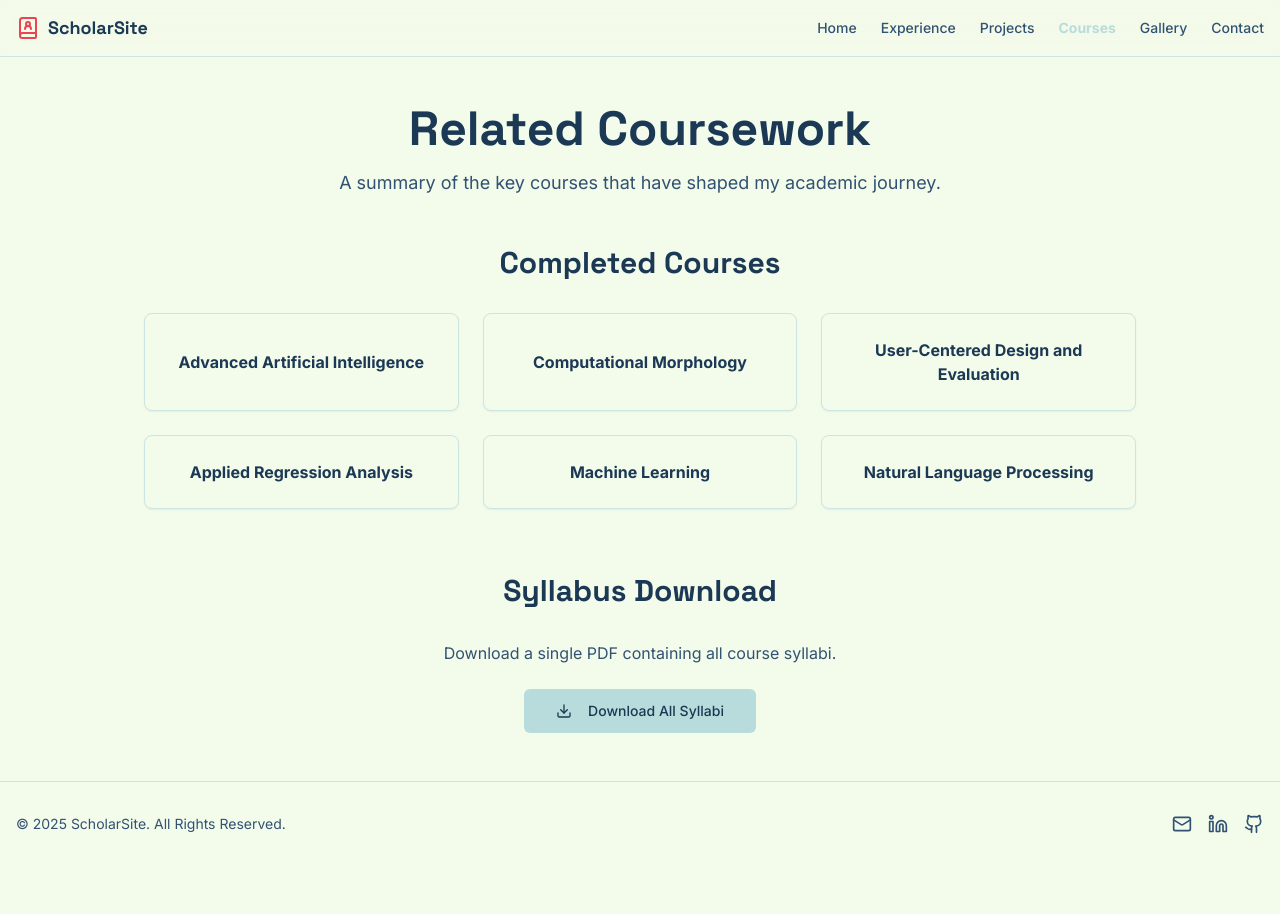
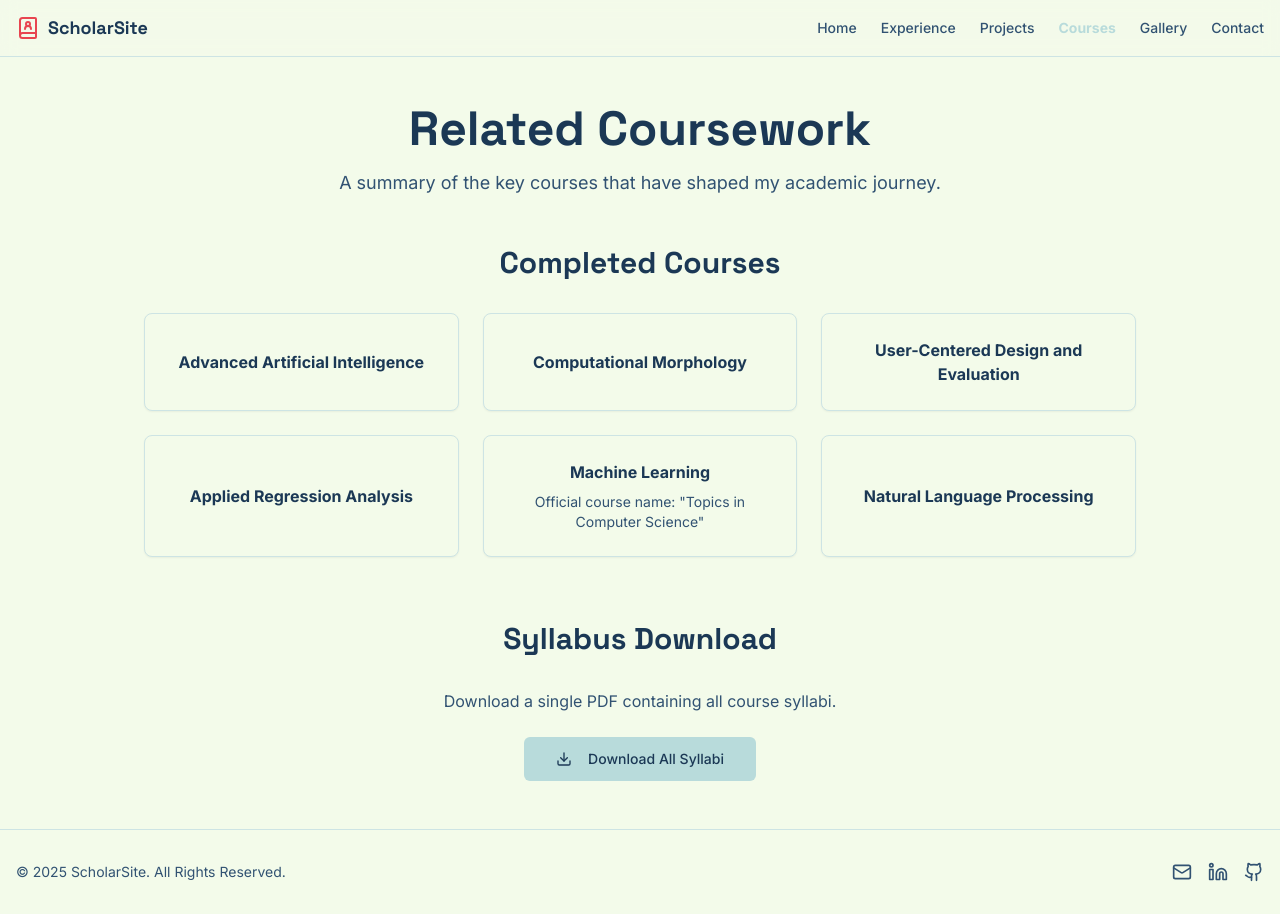
Before and after one commit to DearShervin/dearshervin.github.io, a Next.js app: page /studio/courses in a window 1280 px wide. Before the commit the page ends 866 px from the top, so only its background shows below. Built offline with nearby package versions, Linux system fonts and the light colour scheme.

Commit message:
initial commit

```diff
--- a/src/app/courses/page.tsx
+++ b/src/app/courses/page.tsx
@@ -17,6 +17,7 @@ const courses = [
   },
   {
     title: "Machine Learning",
+    info: 'Official course name: "Topics in Computer Science"'
   },
   {
     title: "Natural Language Processing",
@@ -43,8 +44,9 @@ export default function CoursesPage() {
         </h2>
         <div className="grid grid-cols-1 gap-6 md:grid-cols-2 lg:grid-cols-3">
           {courses.map((course, index) => (
-            <Card key={index} className="flex items-center justify-center p-6 text-center">
+            <Card key={index} className="flex flex-col items-center justify-center p-6 text-center">
                 <h3 className="font-semibold">{course.title}</h3>
+                {course.info && <p className="text-sm text-muted-foreground mt-2">{course.info}</p>}
             </Card>
           ))}
         </div>
```
